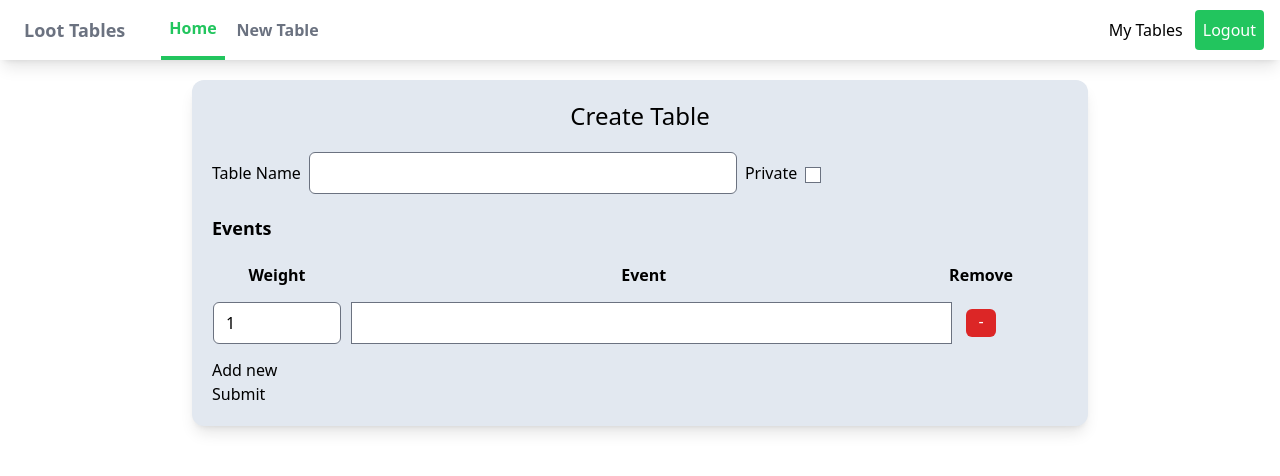
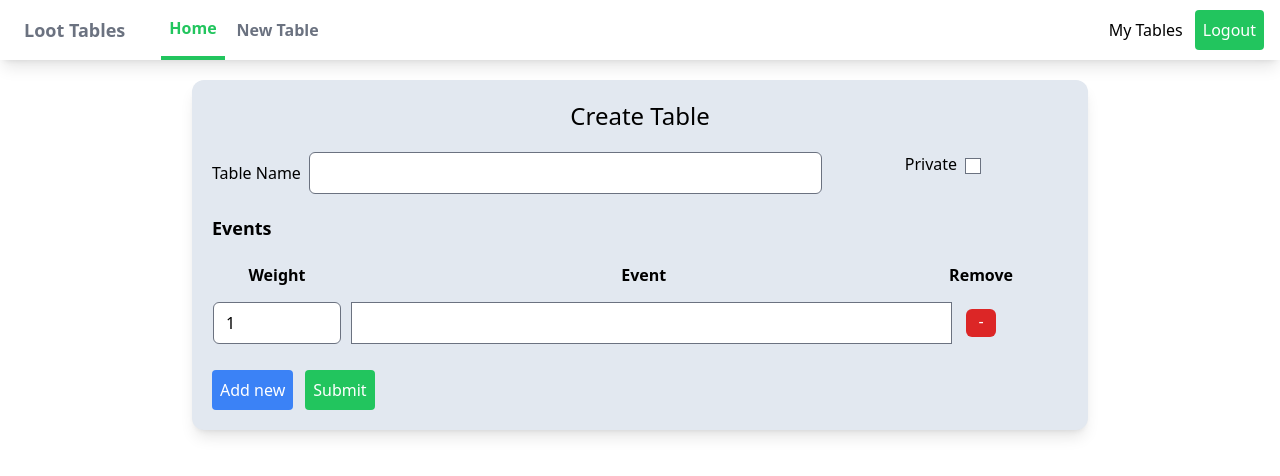
Before and after one commit to Beidah/loot-tables, a React (Create React App) app in the folder frontend/: page /tables/new in a window 1280 px wide. Shown: the top 476 px of the page. Built offline with nearby package versions, Linux system fonts and the light colour scheme; sample sign-in values are in the browser's storage.

Commit message:
Css changes

```diff
--- a/frontend/src/pages/CreateTable.tsx
+++ b/frontend/src/pages/CreateTable.tsx
@@ -77,24 +77,31 @@ function CreateTable() {
     <div className="bg-slate-200 container mx-auto rounded-xl mt-5 max-w-4xl shadow-lg p-5">
       <h1 className="text-2xl text-center mb-5">Create Table</h1>
       <form onSubmit={onSubmit}>
-        <div className="w-1/2 inline">
-          <label htmlFor="name" className="mb-1 mr-2">Table Name</label>
+        <div className="grid grid-cols-5">
+          <div className="col-span-4">
+
+            <label htmlFor="name" className="mr-2">Table Name</label>
+
             <input
-            className="py-2 outline-none rounded-md w-1/2 form-input"
+              className="py-2 outline-none rounded-md form-input w-3/4"
               aria-invalid={errors.name ? "true" : "false" }
               { ...register("name", {required: "Name is required"}) }
               />
-          { errors.name && (
-            <p className="text-red-700 text-xs italic">{errors.name.message}</p>
-          )}
+
           </div>
-        <div className="w-1/2 inline">
+          <div className="">
             <label htmlFor="private" className="mb-1 mx-2">Private</label>
             <input
               className="form-checkbox"
               type="checkbox"
               { ...register('private') }
             />
+          </div>
+          <div>
+            { errors.name && (
+              <p className="text-red-700 text-xs italic">{errors.name.message}</p>
+            )}
+          </div>
         </div>
         <div>
           <h2 className="text-lg my-5 font-bold">Events</h2>
@@ -113,18 +120,15 @@ function CreateTable() {
                     <input
                       className="w-32 form-input rounded-md outline-none"
                       type="number"
-                      aria-invalid={errors.events && errors.events[index].weight ? "true" : "false"}
+                      aria-invalid={errors.events && errors.events[index] && errors.events[index].weight ? "true" : "false"}
                       { ...register(`events.${index}.weight`, {
                           required: "Event weight is required",
                           max: { value: 100, message: "Weight cannot excede 100" },
                           min: { value: 1, message: 'Weight needs to be at least 1' },
-                          validate: (value) => {
-                            return value === Math.floor(value) || "Weight needs to be an interger value"
-                          }
                         })
                       }
                     />
-                    {errors.events && errors.events[index].weight && (
+                    {errors.events && errors.events[index] && errors.events[index].weight && (
                       <p className="text-red-700 text-xs italic">{ errors.events[index].weight?.message }</p>
                     )}
                   </td>
@@ -133,11 +137,11 @@ function CreateTable() {
                     <input
                       className="w-full mx-2 form-input"
                       type="text"
-                      aria-invalid={errors.events && errors.events[index].name ? "true" : "false"}
+                      aria-invalid={errors.events && errors.events[index] && errors.events[index].name ? "true" : "false"}
                       { ...register(`events.${index}.name`, { required: "Event needs a name" }) }
                     />
-                    {errors.events && errors.events[index].name && (
-                      <p className="text-red-700 text-xs italic">{ errors.events[index].name?.message }</p>
+                    {errors.events && errors.events[index] && errors.events[index].name && (
+                      <p className="text-red-700 text-xs italic px-3">{ errors.events[index].name?.message }</p>
                     )}
                   </td>
                   <td>
@@ -147,10 +151,10 @@ function CreateTable() {
               })}
             </tbody>
           </table>
-          <button onClick={addEvent}>Add new</button>
         </div>
 
-        <button>Submit</button>
+        <button className="py-2 px-2 font-medium text-white bg-blue-500 rounded hover:bg-blue-400 transition duration-300 mr-3 mt-3" onClick={addEvent}>Add new</button>
+        <button className="py-2 px-2 font-medium text-white bg-green-500 rounded hover:bg-green-400 transition duration-300">Submit</button>
       </form>
     </div>
   )
--- a/frontend/src/pages/Landing.tsx
+++ b/frontend/src/pages/Landing.tsx
@@ -1,13 +1,11 @@
 function Landing() {
   return (
-    <section className="hero">
-      <div className="container mx-auto mt-10 px6 bg-slate-200 mb-32 space-y-12 ">
-        <h1 className="max-w-md text-4xl font-bold text-center md:text-5xl md:text-left">Loot Tables</h1>
-        <p className="max-w-lg text-center text-slate-800 md:text-left">
-          A web app for creating, sharing, and rolling on DnD random tables.
-        </p>
-      </div>
-    </section>
+    <div className="bg-slate-200 container mx-auto rounded-xl mt-5 max-w-4xl shadow-lg p-5 min-h-full">
+      <h1 className="max-w-md text-4xl font-bold text-center md:text-5xl md:text-left">Loot Tables</h1>
+      <p className="max-w-lg text-center text-slate-800 md:text-left mt-11">
+        A web app for creating, sharing, and rolling on DnD random tables.
+      </p>
+    </div>
   );
 }
 
```
Lines whose indentation alone changed are shown as unchanged.
